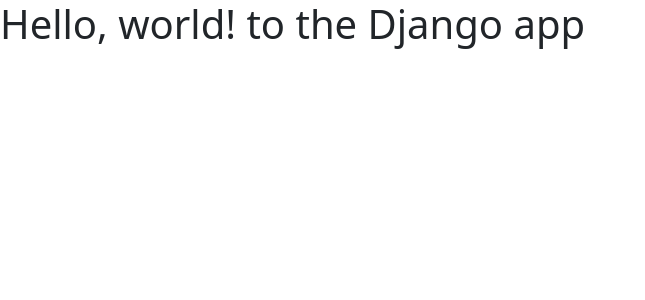
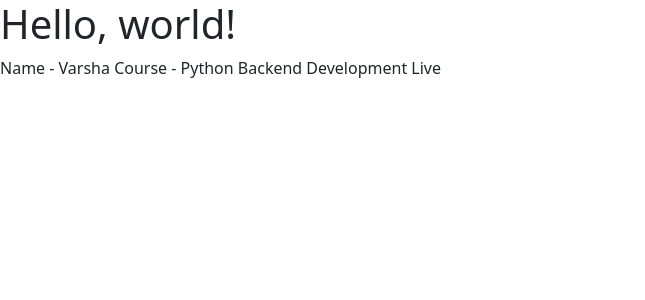
Before and after one commit to prasadV05/Django_basics2, a Django app: page / in a window 1280 px wide. Shown: the top 300 px of the page, without its empty margins (0-645 px from the left). Run offline with Django 4.2, Linux system fonts and the light colour scheme.

Commit message:
added data in context to render in html page

```diff
--- a/index_page_app/templates/index.html
+++ b/index_page_app/templates/index.html
@@ -7,7 +7,9 @@
     <link href="https://cdn.jsdelivr.net/npm/bootstrap@5.3.0/dist/css/bootstrap.min.css" rel="stylesheet" integrity="sha384-9ndCyUaIbzAi2FUVXJi0CjmCapSmO7SnpJef0486qhLnuZ2cdeRhO02iuK6FUUVM" crossorigin="anonymous">
   </head>
   <body>
-    <h1>Hello, world! to the Django app</h1>
+    <h1>Hello, world!</h1>
+    Name - {{name}}
+    Course - {{course}}
     <script src="https://cdn.jsdelivr.net/npm/bootstrap@5.3.0/dist/js/bootstrap.bundle.min.js" integrity="sha384-geWF76RCwLtnZ8qwWowPQNguL3RmwHVBC9FhGdlKrxdiJJigb/j/68SIy3Te4Bkz" crossorigin="anonymous"></script>
   </body>
 </html>
--- a/index_page_app/views.py
+++ b/index_page_app/views.py
@@ -2,4 +2,8 @@
 
 # Create your views here.
 def index_page_view(request):
-    return render(request, "index.html")
+    data = {
+        "name" : "Varsha",
+        "course" : "Python Backend Development Live"
+    }
+    return render(request, "index.html",context=data)
```
